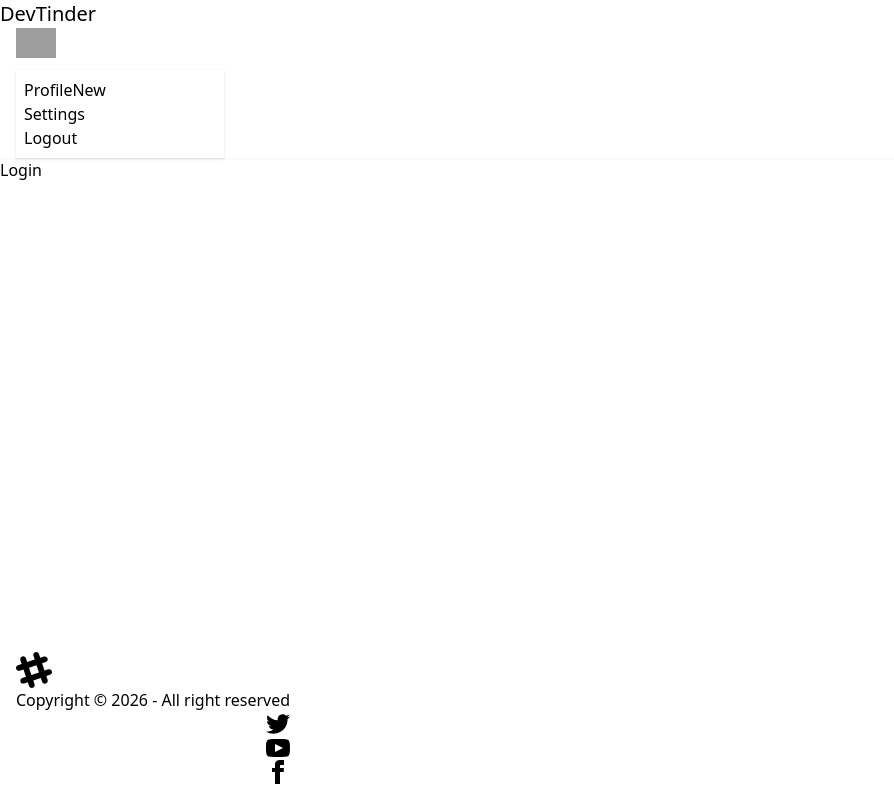
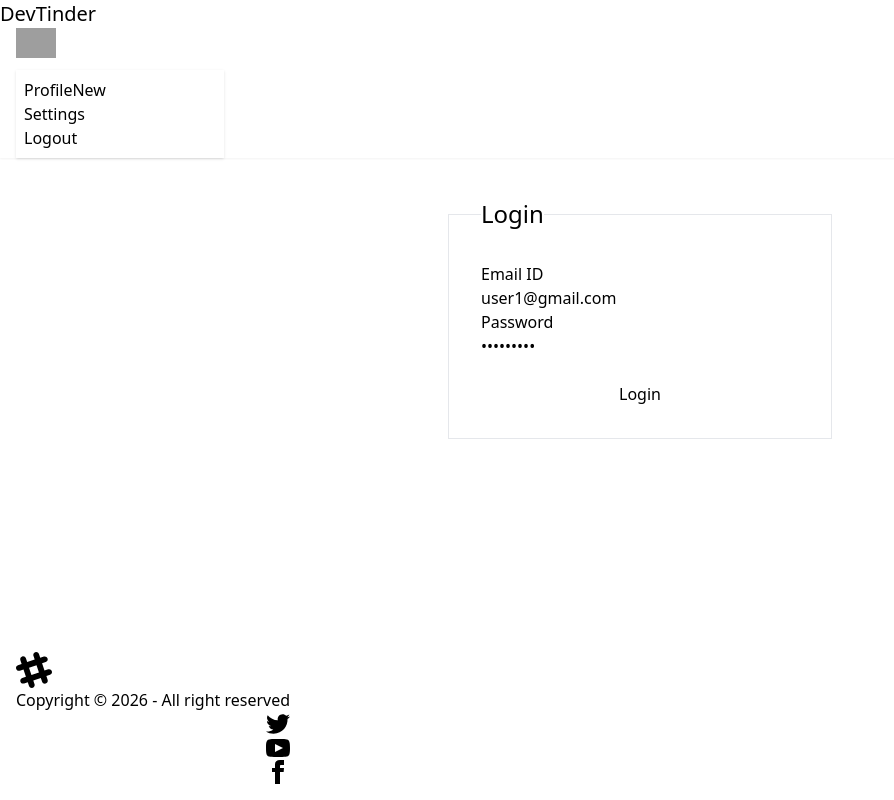
Before and after one commit to Priyasaha7/Dev_Tinder_Web, a React (Vite) app: page /login in a window 1280 px wide. Shown: the whole page, without its empty margins (0-894 px from the left). Built offline with nearby package versions, Linux system fonts and the light colour scheme; grey boxes are pictures that could not be loaded.

Commit message:
feat: implement Login component with axios for authentication

```diff
--- a/package.json
+++ b/package.json
@@ -10,6 +10,7 @@
     "preview": "vite preview"
   },
   "dependencies": {
+    "axios": "^1.13.2",
     "react": "^19.2.0",
     "react-dom": "^19.2.0",
     "react-router-dom": "^7.13.0"
--- a/src/Login.jsx
+++ b/src/Login.jsx
@@ -1,7 +1,55 @@
+import axios from "axios";
 import React from "react";
+import { useState } from "react";
 
 const Login = () => {
-  return <div>Login</div>;
+  const [emailId, setEmailId] = useState("user1@gmail.com");
+  const [password, setPassword] = useState("User1@123");
+
+  const handleLoginButton = async () => {
+    try {
+      const res = await axios.post("http://localhost:7777/login", {
+        emailID: emailId,
+        password,
+      });
+      console.log(res.data);
+    } catch (err) {
+      console.log("Login error:", err);
+    }
+  };
+
+  return (
+    <div className="flex justify-center mt-10">
+      <fieldset className="fieldset bg-base-200 border-base-300 rounded-box w-full max-w-sm border p-8">
+        <legend className="fieldset-legend text-2xl ">Login</legend>
+
+        <label className="label">Email ID</label>
+        <input
+          type="email"
+          value={emailId}
+          className="input w-full"
+          placeholder="Email"
+          onChange={(e) => setEmailId(e.target.value)}
+        />
+
+        <label className="label mt-4">Password</label>
+        <input
+          type="password"
+          value={password}
+          className="input w-full"
+          placeholder="Password"
+          onChange={(e) => setPassword(e.target.value)}
+        />
+
+        <button
+          className="btn btn-neutral mt-6 w-full"
+          onClick={handleLoginButton}
+        >
+          Login
+        </button>
+      </fieldset>
+    </div>
+  );
 };
 
 export default Login;
```
Also changed, not shown: 1 other file (tests, documents, lock files or other folders).
